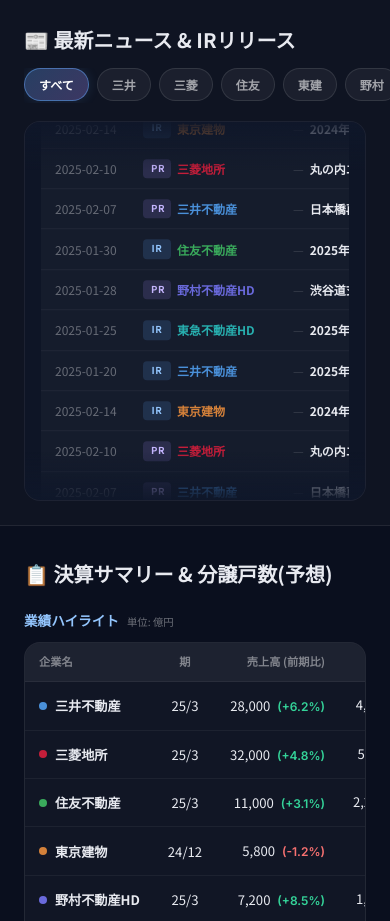
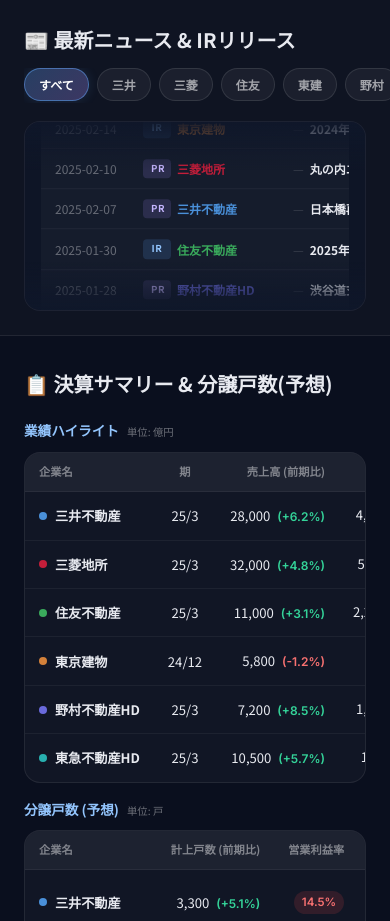
Before and after one commit to 91st1213-blip/deveryman-ir, an Astro site: page / in a window 390 px wide. Shown: the part 820-1741 px from the top of the page. Built offline with nearby package versions, Linux system fonts and the light colour scheme; Astro itself is replaced by a stand-in of ours; no server answers.

```diff
--- a/src/pages/index.astro
+++ b/src/pages/index.astro
@@ -171,7 +171,7 @@
 
     /* === NEWS TICKER === */
     .news-ticker-section { background: rgba(255, 255, 255, 0.02); border-top: 1px solid rgba(255, 255, 255, 0.08); border-bottom: 1px solid rgba(255, 255, 255, 0.08); padding: 24px 0; }
-    .news-scroll-wrapper { height: 440px; overflow: hidden; position: relative; background: rgba(15, 23, 42, 0.5); border: 1px solid rgba(255, 255, 255, 0.06); border-radius: 16px; }
+    .news-scroll-wrapper { height: 220px; overflow: hidden; position: relative; background: rgba(15, 23, 42, 0.5); border: 1px solid rgba(255, 255, 255, 0.06); border-radius: 16px; }
     .news-scroll-wrapper::before, .news-scroll-wrapper::after { content: ''; position: absolute; left: 0; right: 0; height: 48px; z-index: 2; pointer-events: none; }
     .news-scroll-wrapper::before { top: 0; background: linear-gradient(to bottom, rgba(15, 23, 42, 0.95), transparent); }
     .news-scroll-wrapper::after { bottom: 0; background: linear-gradient(to top, rgba(15, 23, 42, 0.95), transparent); }
@@ -265,7 +265,7 @@
       .news-card-company { font-size: 0.75rem; }
       .news-card-title { font-size: 0.75rem; }
       .news-card-desc { font-size: 0.7rem; }
-      .news-scroll-wrapper { height: 380px; }
+      .news-scroll-wrapper { height: 190px; }
       .ad-placeholder { max-width: 320px; height: 50px; }
       .ad-banner-header, .ad-banner-footer { min-height: 50px; }
       .ad-banner img { max-height: 50px; }
```
